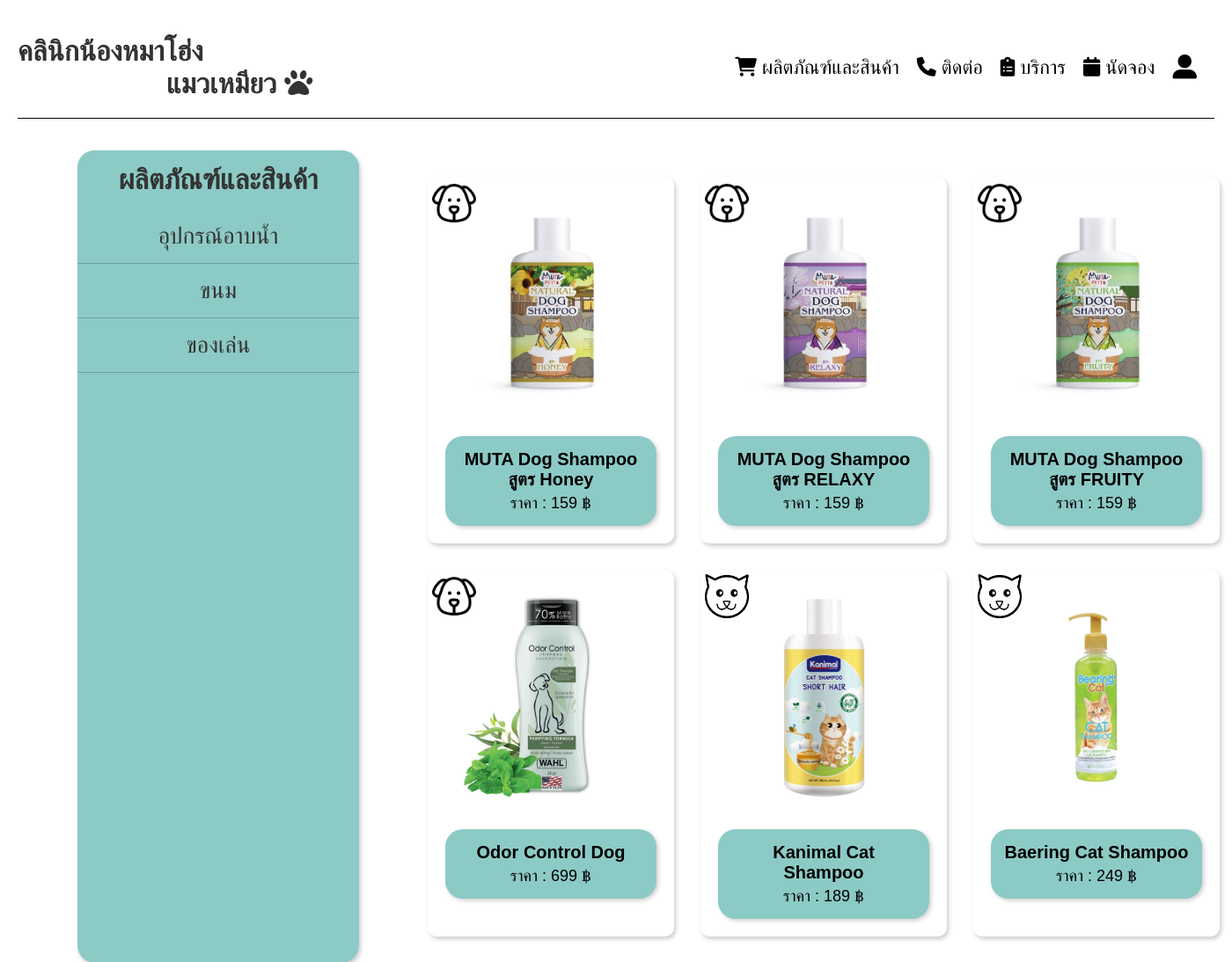
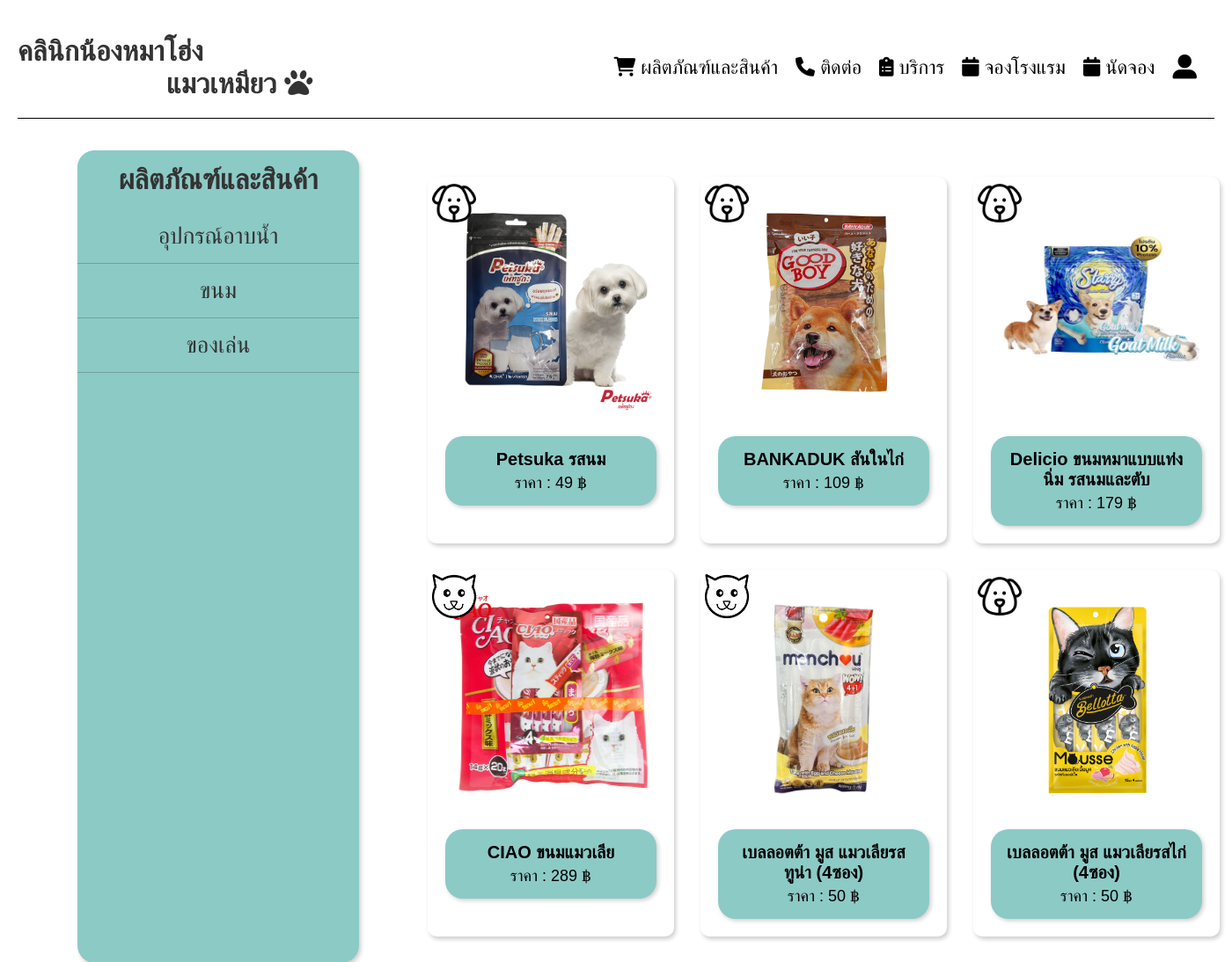
Before and after one commit to aaomprt/Cloud-Project, a Django app: page /shopping/sweet/ in a window 1400 px wide. Shown: the top 1094 px of the page at 88% size. Run offline with Django 5.2, Linux system fonts and the light colour scheme.

Commit message:
edit nav for link

```diff
--- a/myclinic/clinic/templates/shopping.html
+++ b/myclinic/clinic/templates/shopping.html
@@ -16,10 +16,11 @@
             แมวเหมียว <i class="fa fa-paw"></i></h1>
         <nav>
             <ul>
-                <li><a href="#"><i class="fa fa-shopping-cart"></i> ผลิตภัณฑ์และสินค้า</a></li>
-                <li><a href="contact.html"><i class="fa fa-phone"></i> ติดต่อ</a></li>
-                <li><a href="service.html"><i class="fa-solid fa-clipboard-list"></i> บริการ</a></li>
-                <li><a href="#"><i class="fa fa-calendar"></i> นัดจอง</a></li>
+                <li><a href="{% url 'shopping' %}"><i class="fa fa-shopping-cart"></i> ผลิตภัณฑ์และสินค้า</a></li>
+                <li><a href="{% url 'contact' %}"><i class="fa fa-phone"></i> ติดต่อ</a></li>
+                <li><a href="{% url 'service' %}"><i class="fa-solid fa-clipboard-list"></i> บริการ</a></li>
+                <li><a href="{% url 'hotel' %}"><i class="fa fa-calendar"></i> จองโรงแรม</a></li>
+                <li><a href="{% url 'reserv' %}"><i class="fa fa-calendar"></i> นัดจอง</a></li>
                 <li><a href="#"><i class="fa fa-user-alt fa-lg"></i></a></li>
             </ul>
 
@@ -31,8 +32,8 @@
         <div class="container">
             <div class="sidebar">
                 <a href="#" class="fix-head">ผลิตภัณฑ์และสินค้า</a>
-                <a href="shopping.html">อุปกรณ์อาบน้ำ</a>
-                <a href="#shopping_sweet.html">ขนม</a>
+                <a href="{% url 'shopping' %}">อุปกรณ์อาบน้ำ</a>
+                <a href="{% url 'shopping_sweet' %}">ขนม</a>
                 <a href="#">ของเล่น</a>
             </div>
             <div class="content">
--- a/myclinic/clinic/templates/shopping_sweet.html
+++ b/myclinic/clinic/templates/shopping_sweet.html
@@ -16,10 +16,11 @@
             แมวเหมียว <i class="fa fa-paw"></i></h1>
         <nav>
             <ul>
-                <li><a href="#"><i class="fa fa-shopping-cart"></i> ผลิตภัณฑ์และสินค้า</a></li>
-                <li><a href="contact.html"><i class="fa fa-phone"></i> ติดต่อ</a></li>
-                <li><a href="service.html"><i class="fa-solid fa-clipboard-list"></i> บริการ</a></li>
-                <li><a href="#"><i class="fa fa-calendar"></i> นัดจอง</a></li>
+                <li><a href="{% url 'shopping' %}"><i class="fa fa-shopping-cart"></i> ผลิตภัณฑ์และสินค้า</a></li>
+                <li><a href="{% url 'contact' %}"><i class="fa fa-phone"></i> ติดต่อ</a></li>
+                <li><a href="{% url 'service' %}"><i class="fa-solid fa-clipboard-list"></i> บริการ</a></li>
+                <li><a href="{% url 'hotel' %}"><i class="fa fa-calendar"></i> จองโรงแรม</a></li>
+                <li><a href="{% url 'reserv' %}"><i class="fa fa-calendar"></i> นัดจอง</a></li>
                 <li><a href="#"><i class="fa fa-user-alt fa-lg"></i></a></li>
             </ul>
 
@@ -31,8 +32,8 @@
         <div class="container">
             <div class="sidebar">
                 <a href="#" class="fix-head">ผลิตภัณฑ์และสินค้า</a>
-                <a href="shopping.html">อุปกรณ์อาบน้ำ</a>
-                <a href="#shopping_sweet.html">ขนม</a>
+                <a href="{% url 'shopping' %}">อุปกรณ์อาบน้ำ</a>
+                <a href="{% url 'shopping_sweet' %}">ขนม</a>
                 <a href="#">ของเล่น</a>
             </div>
             <div class="content">
@@ -53,14 +54,14 @@
                         <img src="{% static 'image/sweet2.png' %}" alt="สินค้า 1" class="cart-image">
                         <div class="pricetag">
                             <h3>BANKADUK สันในไก่ </h3>
-                            <p>ราคา :  109 ฿</p>
+                            <p>ราคา : 109 ฿</p>
                         </div>
                     </div>
                     <div class="cart-item">
                         <img src="{% static 'image/dogicon.png' %}" alt="Dog/Cat Icon" class="icon-image">
-                        <img src="{% static 'image/sweet3.jfif' %}" alt="สินค้า 1" class="cart-image">
+                        <img src="{% static 'image/sweet3.jpeg' %}" alt="สินค้า 1" class="cart-image">
                         <div class="pricetag">
-                            <h3>Delicio ขนมหมาแบบแท่งนิ่ม รสตับบด</h3>
+                            <h3>Delicio ขนมหมาแบบแท่งนิ่ม รสนมและตับ</h3>
                             <p>ราคา : 179 ฿</p>
                         </div>
                     </div>
@@ -76,7 +77,7 @@
                         <img src="{% static 'image/caticon.png' %}" alt="Dog/Cat Icon" class="icon-image">
                         <img src="{% static 'image/sweet5.jpg' %}" alt="สินค้า 1" class="cart-image">
                         <div class="pricetag">
-                            <h3> เบลลอตต้า มูส  แมวเลียรสทูน่า (4ซอง)</h3>
+                            <h3> เบลลอตต้า มูส แมวเลียรสทูน่า (4ซอง)</h3>
                             <p>ราคา : 50 ฿</p>
                         </div>
                     </div>
--- a/myclinic/clinic/urls.py
+++ b/myclinic/clinic/urls.py
@@ -5,7 +5,7 @@ urlpatterns = [
     path('booking-hotel/', views.BookingHotelView.as_view(), name='hotel'),
     path('service/', views.ServiceView.as_view(), name='service'),
     path('shopping/', views.ShoppingView.as_view(), name='shopping'),
-    path('shopping/sweet/', views.ShoppingView.as_view(), name='shopping_sweet'),
+    path('shopping/sweet/', views.ShoppingSweetView.as_view(), name='shopping_sweet'),
     path('contact/', views.ContactView.as_view(), name='contact'),
     path('reserv/', views.ReservView.as_view(), name='reserv'),
 ]
```
Also changed, not shown: myclinic/clinic/templates/booking_hotel.html (+5 -4 lines), myclinic/clinic/templates/contact.html (+10 -5 lines), myclinic/clinic/templates/reservation.html (+6 -5 lines), myclinic/clinic/templates/service.html (+5 -4 lines), myclinic/static/image/sweet3.jpeg (added).
